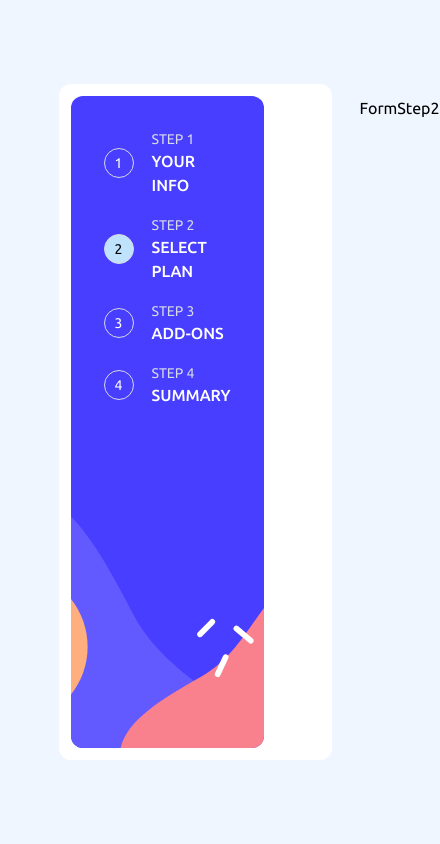
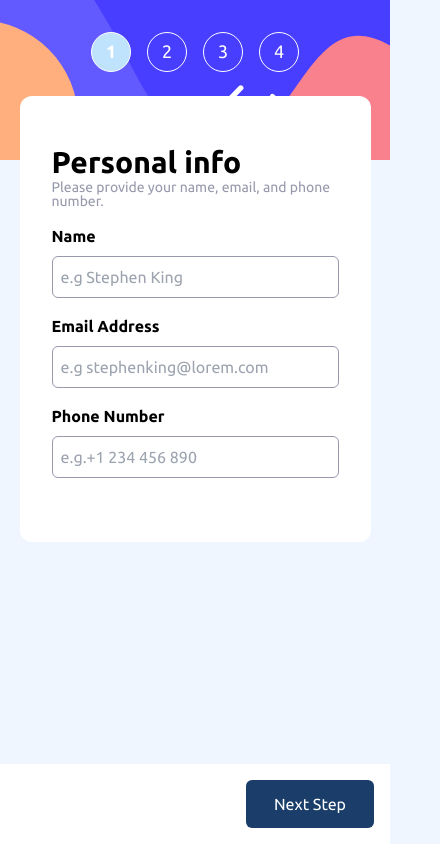
Before and after one commit to FevenSeyfu/Multistep-Form, a React (Vite) app: page / in a window 390 px wide. Shown: the whole page, 440 px wide, since content can reach past the window. Built offline with nearby package versions, Linux system fonts and the light colour scheme.

Commit message:
complete step 1 form mobile view

```diff
--- a/src/App.jsx
+++ b/src/App.jsx
@@ -1,37 +1,78 @@
-import React from 'react';
-import { useFormContext } from './context/FormContext';
-import BgImage from './assets/images/bg-sidebar-desktop.svg';
-import FormStep1 from './components/FormStep1';
-import FormStep2 from './components/FormStep2';
-import FormStep3 from './components/FormStep3';
-import FormStep4 from './components/FormStep4';
+import React from "react";
+import { useFormContext } from "./context/FormContext";
+import BgImage from "./assets/images/bg-sidebar-desktop.svg";
+import BgSidebarMobile from "./assets/images/bg-sidebar-mobile.svg";
+import FormStep1 from "./components/FormStep1";
+import FormStep2 from "./components/FormStep2";
+import FormStep3 from "./components/FormStep3";
+import FormStep4 from "./components/FormStep4";
 
+const MainForm = ({ step }) => {
+  switch (step) {
+    case 1:
+      return <FormStep1 />;
+    case 2:
+      return <FormStep2 />;
+    case 3:
+      return <FormStep3 />;
+    case 4:
+      return <FormStep4 />;
+    default:
+      return null;
+  }
+};
 const App = () => {
   const steps = [
     {
       id: 1,
-      step: 'STEP 1',
-      title: 'YOUR INFO',
+      step: "STEP 1",
+      title: "YOUR INFO",
     },
     {
       id: 2,
-      step: 'STEP 2',
-      title: 'SELECT PLAN',
+      step: "STEP 2",
+      title: "SELECT PLAN",
     },
     {
       id: 3,
-      step: 'STEP 3',
-      title: 'ADD-ONS',
+      step: "STEP 3",
+      title: "ADD-ONS",
     },
     {
       id: 4,
-      step: 'STEP 4',
-      title: 'SUMMARY',
+      step: "STEP 4",
+      title: "SUMMARY",
     },
   ];
   const { state } = useFormContext();
   return (
-    <div className="bg-white w-[70vw] h-[80vh] rounded-xl p-3 flex gap-24">
+    <>
+      {/* mobile */}
+      <div className="relative md:hidden flex flex-col w-full h-screen items-center">
+        <div
+          className="w-screen h-[10rem] bg-cover bg-no-repeat bg-center"
+          style={{ backgroundImage: `url(${BgSidebarMobile})` }}
+        >
+          <ul className="flex flex-row w-full pt-8 justify-center gap-4">
+            {steps.map((step, index) => (
+              <li
+                key={index}
+                className={`border border-white  text-white text-center rounded-full w-[40px] h-[40px] text-lg pt-1 ${
+                  step.id === state.step &&
+                  "bg-primary-pastel-blue border-primary-pastel-blue text-gray-900  font-bold"
+                }`}
+              >
+                {step.id}
+              </li>
+            ))}
+          </ul>
+        </div>
+        <div className="absolute top-[6rem] bg-white rounded-xl w-[90%] py-[1rem] px-[2rem]">
+          <MainForm  step={state.step} />
+        </div>
+      </div>
+      {/* desktop */}
+      <div className="hidden md:flex bg-white w-[70vw] h-[80vh] rounded-xl p-3 gap-[4rem]">
         <div
           className="w-[270px] rounded-xl h-full bg-cover bg-repeat bg-bottom"
           style={{ backgroundImage: `url(${BgImage})` }}
@@ -43,14 +84,17 @@ const App = () => {
                   <td>
                     <div
                       className={`border border-neutral-light-gray text-center rounded-full w-[30px] h-[30px] text-sm pt-1 ${
-                      step.id === state.step && 'bg-primary-pastel-blue text-black text-bold'
+                        step.id === state.step &&
+                        "bg-primary-pastel-blue text-black text-bold"
                       }`}
                     >
                       {step.id}
                     </div>
                   </td>
                   <td>
-                  <p className="text-neutral-light-gray  text-sm">{step.step}</p>
+                    <p className="text-neutral-light-gray  text-sm">
+                      {step.step}
+                    </p>
                     <span className="font-medium">{step.title}</span>
                   </td>
                 </tr>
@@ -58,23 +102,11 @@ const App = () => {
             </tbody>
           </table>
         </div>
-      <div className="">
-        {(() => {
-          switch (state.step) {
-            case 1:
-              return <FormStep1 />;
-            case 2:
-              return <FormStep2 />;
-            case 3:
-              return <FormStep3 />;
-            case 4:
-              return <FormStep4 />;
-            default:
-              return null;
-          }
-        })()}
+        <div className="w-4/6 pr-16">
+          <MainForm  step={state.step}/>
         </div>
       </div>
+    </>
   );
 };
 
--- a/src/components/FormStep1.jsx
+++ b/src/components/FormStep1.jsx
@@ -126,9 +126,22 @@ const FormStep1 = () => {
           onChange={(e) => handleChange("phone", e)}
           onBlur={() => handleBlur("phone")}
         />
-        <div className="flex justify-end mt-8">
+        <div className="hidden md:flex justify-end mt-8">
           <button
-            className="bg-primary-marine-blue text-white rounded-md w-32 p-3 disabled:opacity-50"
+            className="bg-primary-marine-blue text-white rounded-md w-32 p-3 disabled:opacity-90"
+            onClick={() => {
+              if (isFormValid()) {
+                dispatch({ type: "NEXT_STEP" });
+              }
+            }}
+            disabled={!isFormValid()}
+          >
+            Next Step
+          </button>
+        </div>
+        <div className="md:hidden flex flex-row bg-white fixed w-screen  bottom-0 left-0 p-4 justify-end">
+          <button
+            className="bg-primary-marine-blue text-white rounded-md w-32 p-3 disabled:opacity-90"
             onClick={() => {
               if (isFormValid()) {
                 dispatch({ type: "NEXT_STEP" });
--- a/src/components/FormStep2.jsx
+++ b/src/components/FormStep2.jsx
@@ -1,8 +1,56 @@
-import React from 'react'
+import React, { useState } from "react";
+import { useFormContext } from "../context/FormContext";
 
 const FormStep2 = () => {
+  const { state, dispatch } = useFormContext();
+  const handleChange = (fieldName, e) => {
+    dispatch({
+      type: "UPDATE_FORM_DATA",
+      payload: { [fieldName]: e.target.value },
+    });
+  };
+
+  const isFormValid = () => {
+    const { billingCycle , billingPlan, } = state.formData;
+    return true
+  };
   return (
-    <div>FormStep2</div>
+    <div className="flex flex-col my-8 gap-4">
+    <div>
+      <h1 className="font-extrabold text-3xl">Personal info</h1>
+      <p className="text-sm text-neutral-cool-gray leading-none">
+        Please provide your name, email, and phone number.
+      </p>
+    </div>
+    <form className="flex flex-col gap-2 ">
+
+      <div className="flex justify-between mt-8">
+      <button
+          className=" text-xl text-neutral-cool-gray hover:cursor-pointer hover:text-black"
+          onClick={() => {
+            if (isFormValid()) {
+              dispatch({ type: "PREVIOUS_STEP" });
+            }
+          }}
+          disabled={!isFormValid()}
+        >
+          Go Back
+        </button>
+
+        <button
+          className="bg-primary-marine-blue text-white rounded-md w-32 p-3 disabled:opacity-50"
+          onClick={() => {
+            if (isFormValid()) {
+              dispatch({ type: "NEXT_STEP" });
+            }
+          }}
+          disabled={!isFormValid()}
+        >
+          Next Step
+        </button>
+      </div>
+    </form>
+  </div>
   )
 }
 
--- a/src/context/FormContext.jsx
+++ b/src/context/FormContext.jsx
@@ -2,7 +2,7 @@ import React, { createContext, useContext, useReducer, useState } from "react";
 
 const FormContext = createContext();
 const initialState = {
-  step:2,
+  step:1,
   formData: {
     name: '',
     email : '',
```
Lines whose indentation alone changed are shown as unchanged.
